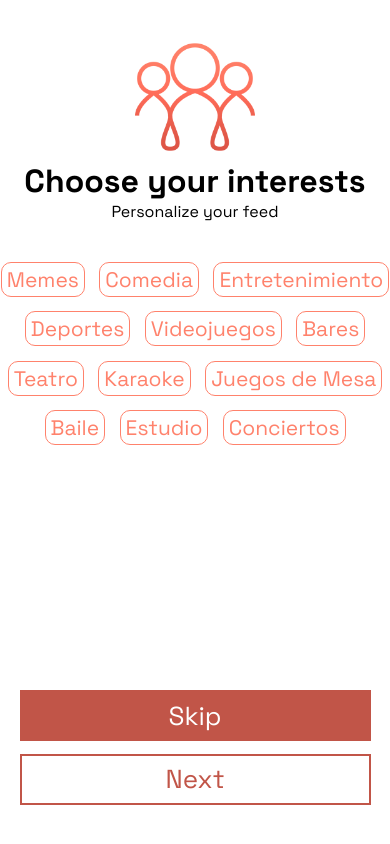
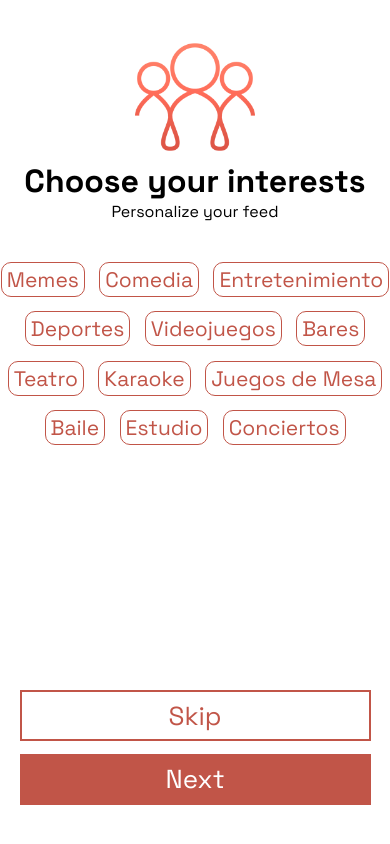
Before and after one commit to cayomol01/Sociably-2.0, a React Native app: screen /Interests in a window 390 px wide. Built offline with nearby package versions, Linux system fonts and the light colour scheme.

Commit message:
♻ InterestsScreen.jsx refactor. (Color and improving)

```diff
--- a/src/screens/InterestsScreen.jsx
+++ b/src/screens/InterestsScreen.jsx
@@ -20,8 +20,8 @@ export default function InterestsScreen({navigation}) {
             setTags(temp)
         }
         return (
-            <TouchableOpacity style={{...styles.interest,...toggle ? {borderColor: Colors.palette.primary}:{}}}>
-                <Text style={{...styles.interestText,...toggle ? {color:Colors.palette.primary}:{}}} onPress={()=>{toggleFunction()}}>
+            <TouchableOpacity style={{...styles.interest,...toggle ? {borderColor: Colors.palette.secondary}:{}}}>
+                <Text style={{...styles.interestText,...toggle ? {color:Colors.palette.secondary}:{}}} onPress={()=>{toggleFunction()}}>
                     {texto}
                 </Text>
             </TouchableOpacity>
@@ -29,13 +29,15 @@ export default function InterestsScreen({navigation}) {
     }
 
     function getTags(){
+        let meme;
+        let index;
         let temp = tags
-        let meme
         let res = []
         while (temp.length > 0){
             meme = temp.pop()
-            if (temp.indexOf(meme) >= 0){
-                temp.splice(temp.indexOf(meme),1)
+            index = temp.indexOf(meme)
+            if (index >= 0){
+                temp.splice(index,1)
             } else {
                 res.push(meme)
             }
@@ -56,14 +58,15 @@ export default function InterestsScreen({navigation}) {
                 ))}
             </View>
             <View style={{alignItems:'center',justifyContent:'center',width:'100%'}}>
-                <SociablyButton buttonType={'darkButton'} text={"Skip"} onPress={()=>{console.log("Skiping")}}/>
-                <SociablyButton buttonType={'lightButton'} text={"Next"} onPress={()=>{getTags()}}/>
+                <SociablyButton buttonType={'lightButton'} text={"Skip"} onPress={()=>{console.log("Skiping")}}/>
+                <SociablyButton buttonType={'darkButton'} text={"Next"} onPress={()=>{getTags()}}/>
             </View>
         </View>
     );
 }
 
 const styles = StyleSheet.create({
+
     container: {
         flex: 1,
         backgroundColor: '#fff',
@@ -74,20 +77,22 @@ const styles = StyleSheet.create({
     interest: {
         backgroundColor: '#fff',
         borderWidth: 1.5,
-        borderColor: Colors.palette.secondary,
+        borderColor: Colors.palette.primary,
         borderRadius: 10,
         alignItems: 'center',
         justifyContent: 'center'
     },
+
     interestText:{
         fontSize: 21,
         fontFamily: "Space Grotesk",
-        color: Colors.palette.secondary,
+        color: Colors.palette.primary,
         paddingTop: 3,
         paddingBottom: 3,
         paddingLeft: 5,
         paddingRight: 5,
     },
+
     flex:{
         display: "flex",
         flexDirection: "row",
```
